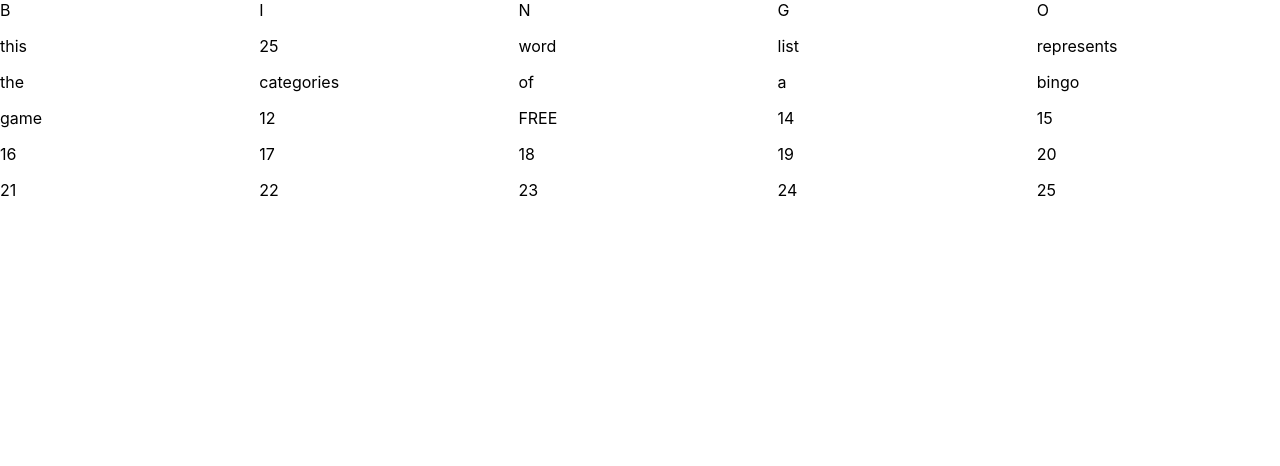
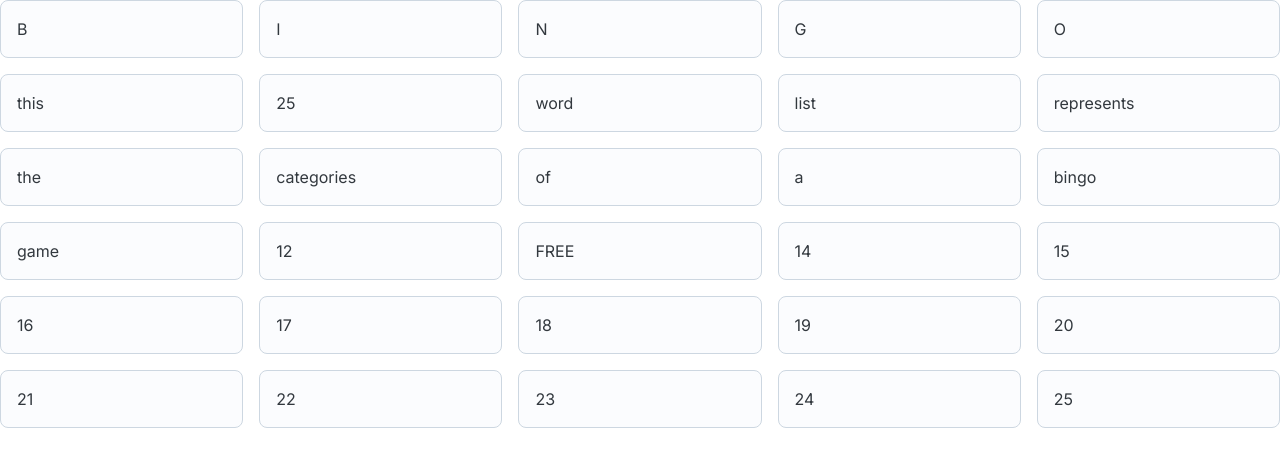
Before and after one commit to Kyle-Doud/bingotron-3000, a React (Create React App) app: page / in a window 1280 px wide. Shown: the top 466 px of the page. Built offline with nearby package versions, Linux system fonts and the light colour scheme.

Commit message:
WIP modal

```diff
--- a/src/Components/Home.jsx
+++ b/src/Components/Home.jsx
@@ -1,15 +1,41 @@
+import React from 'react'
 import { Grid } from '@mui/joy';
 import Item from '@mui/joy/Grid';
+import Card from '@mui/joy/Card';
+import CardContent from '@mui/joy/CardContent';
+import Typography from '@mui/joy/Typography';
+import Modal from '@mui/joy/Modal';
+import ModalDialog from '@mui/joy/Modal';
+import ModalClose from '@mui/joy/Modal';
+
 
 const bingo = 'BINGO'.split('');
 const categories = 'this 25 word list represents the categories of a bingo game 12 FREE 14 15 16 17 18 19 20 21 22 23 24 25'.split(' ');
 const fullGridText = bingo.concat(categories);
 export default function Home() {
-  return <Grid container spacing={2}>
-    {fullGridText.map(text => {
-      return (<Grid xs={2.4}>
-        <Item>{text}</Item>
-      </Grid>)
-    })}
-  </Grid>
+  const [open, setOpen] = React.useState(false);
+  return (
+    <div>
+      <Grid container spacing={2}>
+        {fullGridText.map(text => {
+          return (<Grid xs={2.4}>
+            <Item>
+              <Card variant="outlined" onClick={() => setOpen(true)}>
+                <CardContent>
+                  <Typography>{text}</Typography>
+                </CardContent>
+              </Card>
+            </Item>
+          </Grid>)
+        })}
+      </Grid>
+      <Modal
+        open={open}
+        onClose={() => setOpen(false)}>
+        <ModalDialog>
+          <ModalClose />
+          <Typography>Modal title</Typography>
+        </ModalDialog>
+      </Modal>
+    </div>)
 }
```
